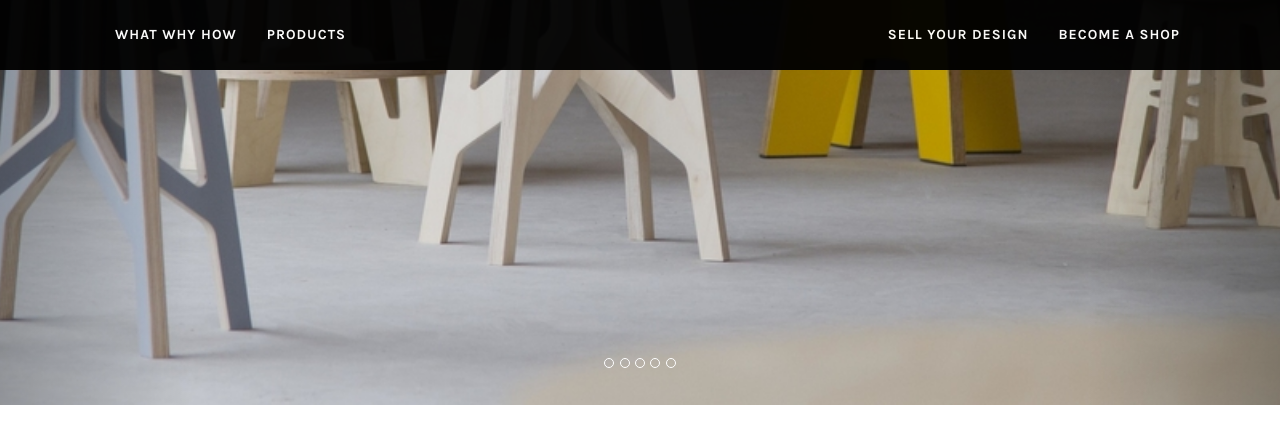
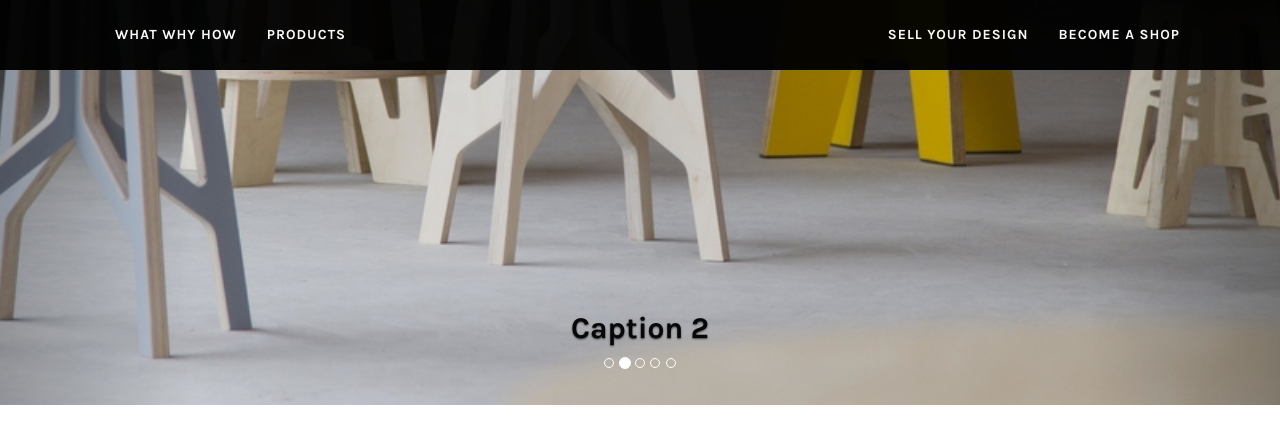
Before and after one commit to fablabbcn/fabmarket, a Jekyll site: the page built from index.html, in a window 1280 px wide and 900 px high, scrolled down 495 px. Shown: the top 444 px of the window. Built offline with Jekyll 4.4.1, drawn with Linux system fonts in a browser that asks for light colours; nearby versions of some CDN libraries; after the commit the page ends 900 px from its top, so only the background shows below that.

Commit message:
carousel basic

```diff
--- a/_includes/header.html
+++ b/_includes/header.html
@@ -12,35 +12,31 @@
     </ol>
 
 
-
-
-</header>
-
 <!-- Wrapper for Slides -->
     <div class="carousel-inner">
         <div class="item active">
             <!-- Set the first background image using inline CSS below. -->
-            <div class="fill" style="background-image:url('../img/slideshow/0.jpg');"></div>
+            <div class="fill" style="background-image:url('../img/carousel/0.jpg');"></div>
             <!---<div class="carousel-caption"> <h2>Caption 1</h2></div>-->
         </div>
         <div class="item">
             <!-- Set the second background image using inline CSS below. -->
-            <div class="fill" style="background-image:url('../img/slideshow/1.jpg');"></div>
-            <!--<div class="carousel-caption"><h2>Caption 2</h2></div>-->
+            <div class="fill" style="background-image:url('../img/carousel/0.jpg');"></div>
+            <div class="carousel-caption"><h2>Caption 2</h2></div>
         </div>
         <div class="item">
             <!-- Set the third background image using inline CSS below. -->
-            <div class="fill" style="background-image:url('../img/slideshow/2.jpg');"></div>
+            <div class="fill" style="background-image:url('../img/carousel2.jpg');"></div>
 
         </div>
         <div class="item">
             <!-- Set the third background image using inline CSS below. -->
-            <div class="fill" style="background-image:url('../img/slideshow/3.jpg');"></div>
+            <div class="fill" style="background-image:url('../img/carousel/3.jpg');"></div>
             <
         </div>
         <div class="item">
             <!-- Set the third background image using inline CSS below. -->
-            <div class="fill" style="background-image:url('../img/slideshow/4.jpg');"></div>
+            <div class="fill" style="background-image:url('../img/carousel/4.jpg');"></div>
             <!--<div class="carousel-caption"><h2>Caption 3</h2></div>-->
         </div>
     </div>
@@ -59,7 +55,7 @@
     <div class="container">
         <div class="intro-text">
             <div class="intro-lead-in"></div>
-            <!--<div class="intro-heading">Digital fabrication<br/>for the crafts</div>
+            <div class="intro-heading">Digital fabrication<br/>for the crafts</div>
             <a href="https://www.fablabs.io/" target="blank" class="page-scroll btn btn-xl right-align" style="position: absolute; bottom:0; right:0;">Also check out the <br> projects <br> at Fablabs.io &#62;</a>
 
         </div>
```
